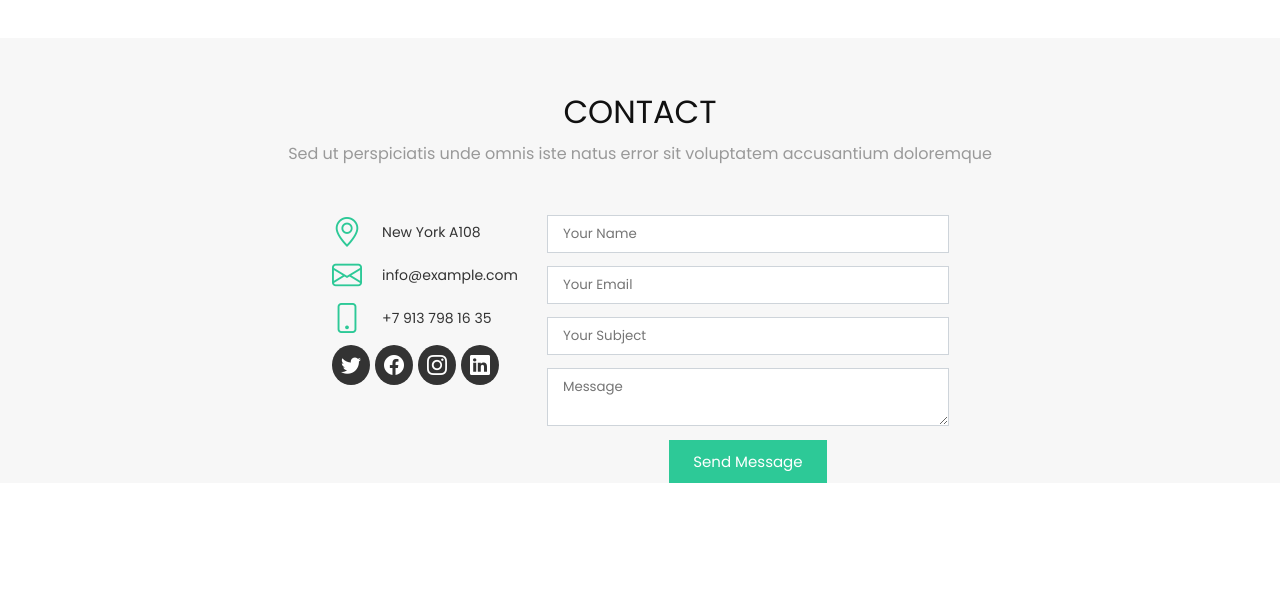
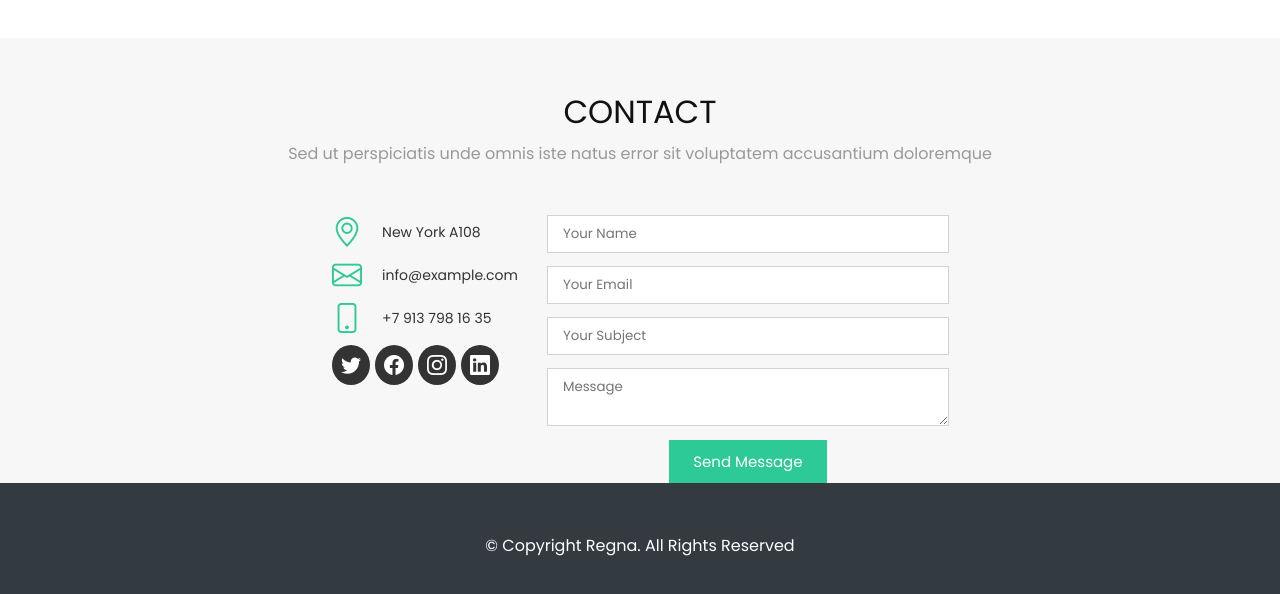
Before and after one commit to shodon2007/regna, a plain HTML site: page index.html in a window 1280 px wide. Shown: the part 4499-5093 px from the top of the page. Before the commit the page ends 4982 px from the top, so only its background shows below. Drawn offline with Linux system fonts and the light colour scheme; files whose address does not match are found by name.

Commit message:
added and finished footer

```diff
--- a/index.html
+++ b/index.html
@@ -306,6 +306,10 @@
             </div>
         </div>
     </div>
+
+    <footer>
+        © Copyright Regna. All Rights Reserved
+    </footer>
     <script src="js/script.js"></script>
 </body>
 
--- /dev/null
+++ b/scss/_footer.scss
@@ -0,0 +1,6 @@
+footer {
+    color: white;
+    background: #343b40;
+    padding: 50px 0;
+    text-align: center;
+}
--- a/scss/style.scss
+++ b/scss/style.scss
@@ -10,3 +10,4 @@
 @import '_portfolio';
 @import '_team';
 @import '_contact';
+@import '_footer';
```
Also changed, not shown: css/style.css.
